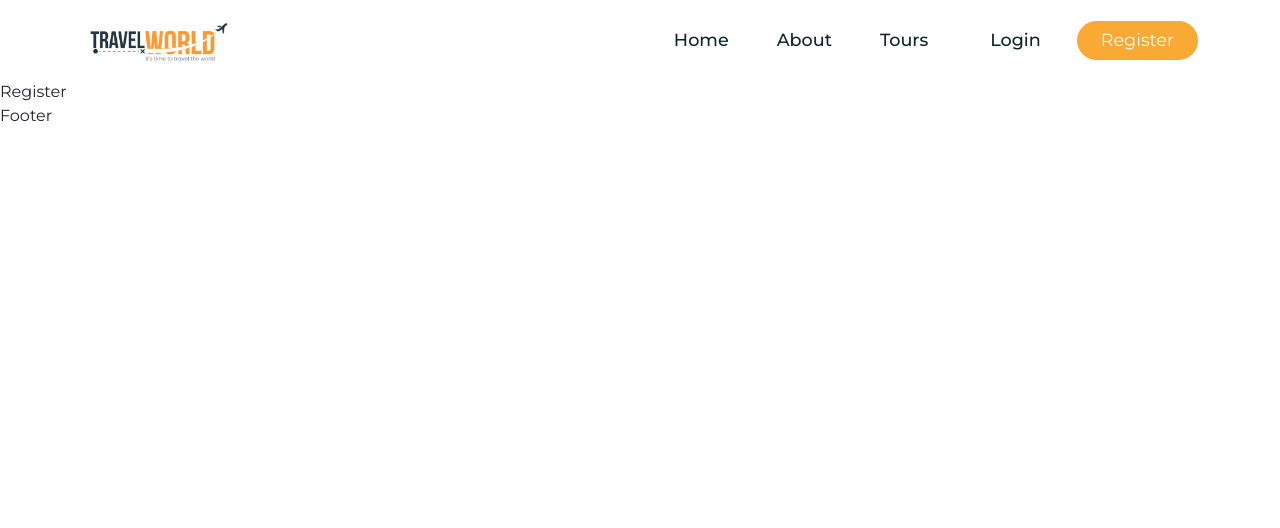
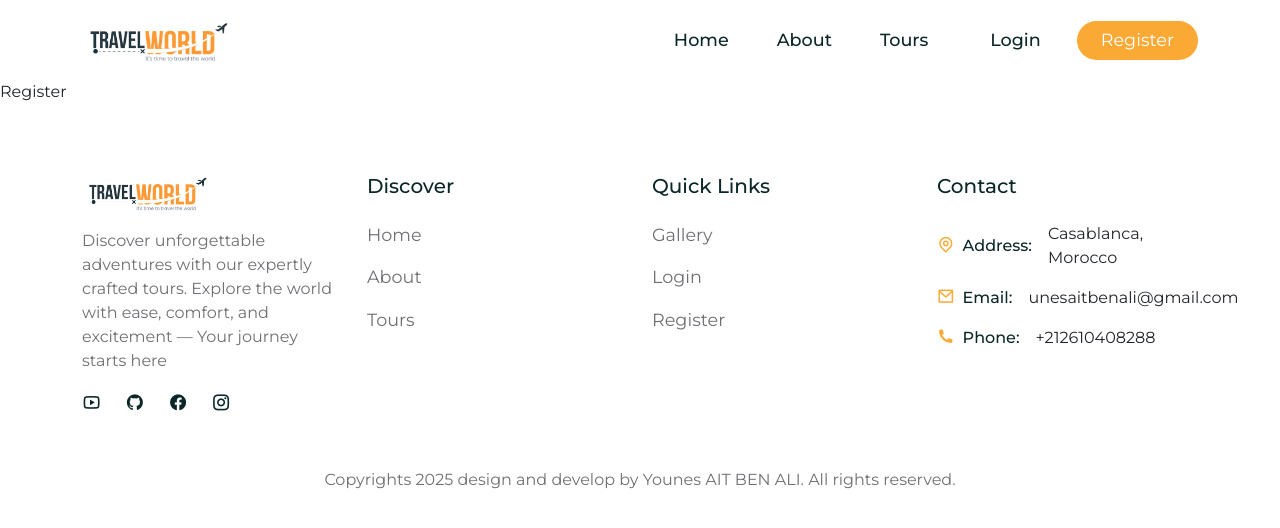
Before and after one commit to UnesABA/Tours-Travel_Booking_Website, a React (Vite) app in the folder client/: page /register in a window 1280 px wide. Shown: the top 528 px of the page. Built offline with nearby package versions, Linux system fonts and the light colour scheme; a web font is replaced by a local one.

Commit message:
Implement complete footer layout with logo, quick links, contact details, and social media icons

```diff
--- a/client/src/components/Footer.jsx
+++ /dev/null
@@ -1,9 +0,0 @@
-import React from 'react'
-
-const Footer = () => {
-  return (
-    <div>Footer</div>
-  )
-}
-
-export default Footer
--- a/client/src/components/Header/Header.jsx
+++ b/client/src/components/Header/Header.jsx
@@ -1,7 +1,8 @@
-import { Container, Row, Button } from "reactstrap";
-import { NavLink, Link } from "react-router-dom";
-import logo from "../../assets/images/logo.png";
-import "./header.css";
+import { useRef, useEffect }      from "react"
+import { Container, Row, Button } from "reactstrap"
+import { NavLink, Link }          from "react-router-dom"
+import logo                       from "../../assets/images/logo.png"
+import "./header.css"
 
 const nav__links = [
   {
@@ -16,9 +17,27 @@
     path: "/tours",
     display: "Tours",
   },
-];
+]
 
 const Header = () => {
+  const headerRef = useRef(null)
+
+  const stickyHeaderFunction = () =>{
+    window.addEventListener("scroll", () =>{
+      if(document.body.scrollTop > 80 || document.documentElement.scrollTop > 80){
+        headerRef.current.classList.add(".sticky__header")
+      }else{
+        headerRef.current.classList.remove(".sticky__header")
+      }
+    })
+  }
+
+  useEffect(() =>{
+    stickyHeaderFunction()
+
+    return window.removeEventListener("scroll", stickyHeaderFunction)
+  })
+
   return (
     <header className="header">
       <Container>
@@ -50,12 +69,12 @@
 
             <div className="nav__right d-flex align-items-center gap-4">
               <div className="nav__btns d-flex align-items-center gap-4">
-                <button className="btn secondary__btn">
+                <Button className="btn secondary__btn">
                   <Link to="/login">Login</Link>
-                </button>
-                <button className="btn primary__btn">
+                </Button>
+                <Button className="btn primary__btn">
                   <Link to="/register">Register</Link>
-                </button>
+                </Button>
 
                 <span className="mobile__menu">
                   <i className="ri-menu-line"></i>
@@ -66,7 +85,7 @@
         </Row>
       </Container>
     </header>
-  );
-};
+  )
+}
 
-export default Header;
+export default Header
--- /dev/null
+++ b/client/src/components/footer/Footer.jsx
@@ -0,0 +1,142 @@
+import { Container, Row, Col, ListGroup, ListGroupItem } from "reactstrap"
+import { Link } from "react-router-dom"
+import logo from "../../assets/images/logo.png"
+import "./footer.css"
+
+const Footer = () => {
+  const quick__links = [
+    {
+      path: "/home",
+      display: "Home",
+    },
+    {
+      path: "/about",
+      display: "About",
+    },
+    {
+      path: "/tours",
+      display: "Tours",
+    },
+  ]
+
+  const quick__links2 = [
+    {
+      path: "/gallery",
+      display: "Gallery",
+    },
+    {
+      path: "/login",
+      display: "Login",
+    },
+    {
+      path: "/register",
+      display: "Register",
+    },
+  ]
+
+  const year = new Date().getFullYear()
+
+  return (
+    <footer className="footer">
+      <Container>
+        <Row>
+          <Col lg="3">
+            <div className="logo">
+              <img src={logo} />
+              <p>
+                Discover unforgettable adventures with our expertly crafted
+                tours. Explore the world with ease, comfort, and excitement —
+                Your journey starts here
+              </p>
+
+              <div className="social__links d-flex align-items-center gap-4">
+                <span>
+                  <Link to="#">
+                    <i className="ri-youtube-line"></i>
+                  </Link>
+                </span>
+                <span>
+                  <Link to="#">
+                    <i class="ri-github-fill"></i>
+                  </Link>
+                </span>
+                <span>
+                  <Link to="#">
+                    <i class="ri-facebook-circle-fill"></i>
+                  </Link>
+                </span>
+                <span>
+                  <Link to="#">
+                    <i class="ri-instagram-line"></i>
+                  </Link>
+                </span>
+              </div>
+            </div>
+          </Col>
+
+          <Col lg="3">
+            <h5 className="footer__link-title">Discover</h5>
+
+            <ListGroup className="footer__quick-links">
+              {quick__links.map((item, index) => (
+                <ListGroupItem key={index} className="ps-0 border-0">
+                  <Link to={item.path}>{item.display}</Link>
+                </ListGroupItem>
+              ))}
+            </ListGroup>
+          </Col>
+          <Col lg="3">
+            <h5 className="footer__link-title">Quick Links</h5>
+
+            <ListGroup className="footer__quick-links">
+              {quick__links2.map((item, index) => (
+                <ListGroupItem key={index} className="ps-0 border-0">
+                  <Link to={item.path}>{item.display}</Link>
+                </ListGroupItem>
+              ))}
+            </ListGroup>
+          </Col>
+          <Col lg="3">
+            <h5 className="footer__link-title">Contact</h5>
+
+            <ListGroup className="footer__quick-links">
+              <ListGroupItem className="ps-0 border-0 d-flex align-item-center gap-3">
+                <h6 className="mb-0 d-flex align-items-center gap-2">
+                  <span>
+                    <i class="ri-map-pin-line"></i>
+                  </span>
+                  Address:
+                </h6>
+                <p className="mb-0">Casablanca, Morocco</p>
+              </ListGroupItem>
+              <ListGroupItem className="ps-0 border-0 d-flex align-item-center gap-3">
+                <h6 className="mb-0 d-flex align-items-center gap-2">
+                  <span>
+                    <i class="ri-mail-line"></i>
+                  </span>
+                  Email:
+                </h6>
+                <p className="mb-0">unesaitbenali@gmail.com</p>
+              </ListGroupItem>
+              <ListGroupItem className="ps-0 border-0 d-flex align-item-center gap-3">
+                <h6 className="mb-0 d-flex align-items-center gap-2">
+                  <span>
+                    <i class="ri-phone-fill"></i>
+                  </span>
+                  Phone:
+                </h6>
+                <p className="mb-0">+212610408288</p>
+              </ListGroupItem>
+            </ListGroup>
+          </Col>
+
+          <Col lg="12" className="text-center pt-5">
+              <p className="copyright">Copyrights {year} design and develop by Younes AIT BEN ALI. All rights reserved.</p>
+          </Col>
+        </Row>
+      </Container>
+    </footer>
+  )
+}
+
+export default Footer
--- /dev/null
+++ b/client/src/components/footer/footer.css
@@ -0,0 +1,40 @@
+.footer{
+  padding-top: 70px;
+  padding-bottom: 30px;
+}
+
+.footer .logo img{
+  width: 50%;
+  margin-bottom: 1rem;
+}
+
+.footer .logo p{
+  color: var(--text-color);
+}
+
+.social__links span a{
+  text-decoration: none;
+  color: var(--heading-color);
+  font-size: 1.2rem;
+}
+
+.footer__link-title{
+  color: var(--heading-color);
+  margin-bottom: 1rem;
+}
+
+.footer__quick-links li a{
+  text-decoration: none;
+  color: var(--text-color);
+  font-size: 1.1rem;
+}
+
+.footer__quick-links h6 span i{
+  color: var(--secondary-color);
+  font-size: 1.1rem;
+}
+
+.copyright{
+  color: var(--text-color);
+  font-size: 1rem;
+}
--- a/client/src/components/layout/Layout.jsx
+++ b/client/src/components/layout/Layout.jsx
@@ -1,6 +1,6 @@
 import Header from "../Header/Header.jsx"
 import Routes from "../../router/Routes.jsx"
-import Footer from "../Footer.jsx"
+import Footer from "../footer/Footer.jsx"
 
 const Layout = () => {
   return (
```
